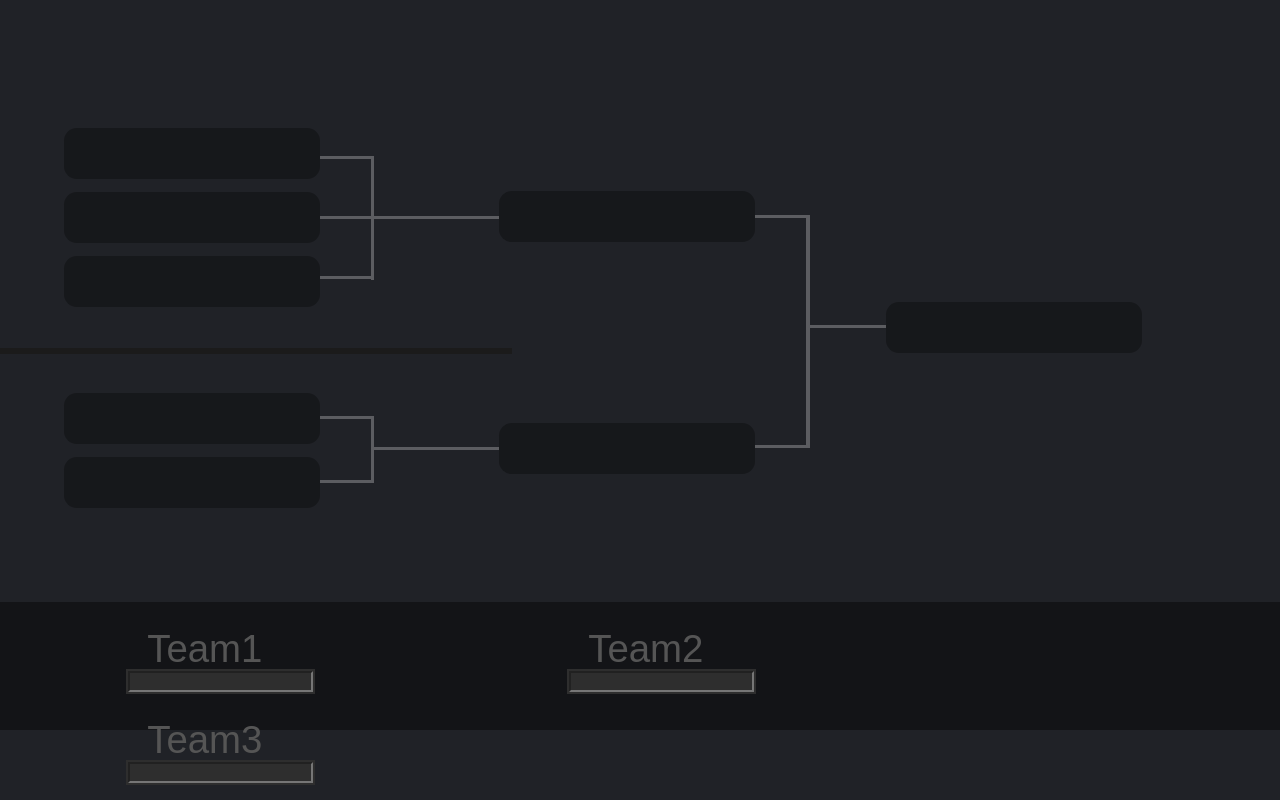
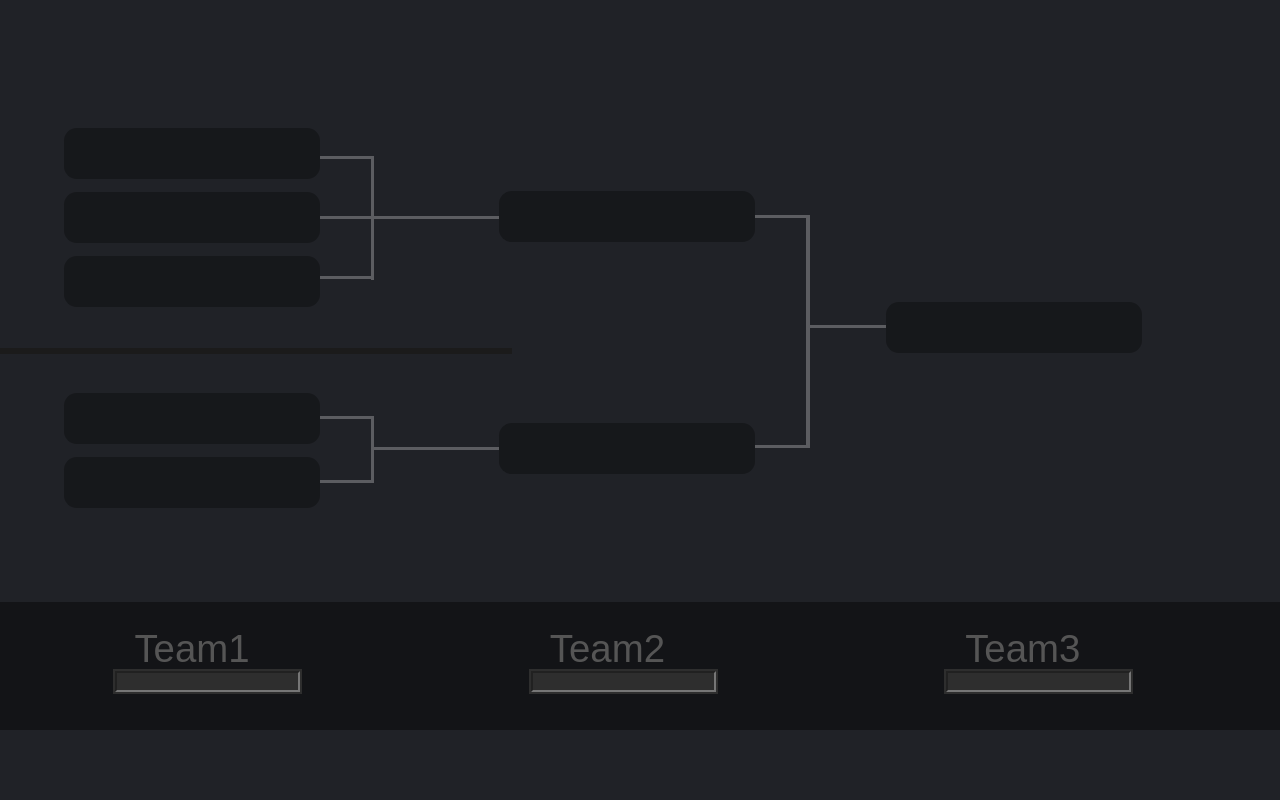
Before and after one commit to NuclearEmerald/bedwarstournament.github.io, a plain HTML site: page index.html in a window 1280 px wide. Drawn offline with Linux system fonts and the light colour scheme.

Commit message:
Update style.css

```diff
--- a/style.css
+++ b/style.css
@@ -59,8 +59,8 @@ h1
 
 .ib
 {
-    margin-left: 10vw;
-    margin-right: 10vw;
+    margin-left: 9vw;
+    margin-right: 9vw;
     float: left;
 }
 
```
